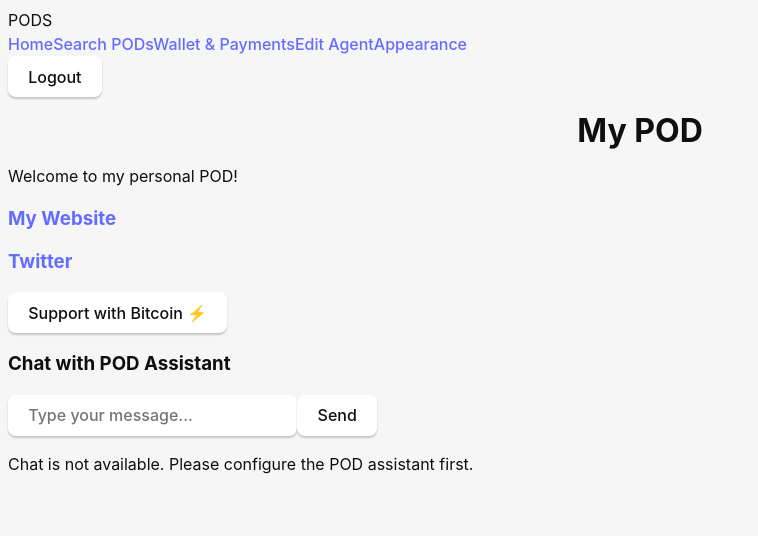
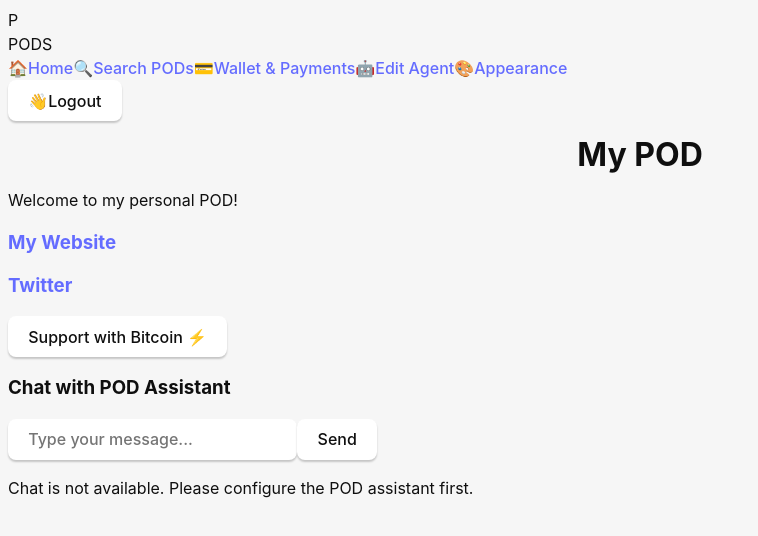
Before and after one commit to kikidesigns/startingOver, a React (Vite) app: page / in a window 1280 px wide. Shown: the top 536 px of the page, without its empty margins (0-758 px from the left). Built offline with nearby package versions, Linux system fonts and the light colour scheme.

Commit message:
Update Sidebar.tsx

```diff
--- a/src/components/layout/Sidebar.tsx
+++ b/src/components/layout/Sidebar.tsx
@@ -1,32 +1,55 @@
-import { Link } from 'react-router-dom';
+import { Link, useLocation } from 'react-router-dom';
+import { useState } from 'react';
 
 export const Sidebar = () => {
+  const location = useLocation();
+  const [isHovered, setIsHovered] = useState(false);
+
+  const isActiveLink = (path: string) => location.pathname === path;
+
   return (
-    <div className="fixed left-0 top-0 h-full w-64 bg-gray-900 text-white p-4">
-      <div className="space-y-6">
-        <div className="text-xl font-bold">PODS</div>
+    <div
+      className="fixed left-0 top-0 h-full w-72 bg-white/80 dark:bg-gray-900/80 backdrop-blur-lg shadow-2xl transition-all duration-300"
+      onMouseEnter={() => setIsHovered(true)}
+      onMouseLeave={() => setIsHovered(false)}
+    >
+      <div className="p-6 space-y-8">
+        <div className="flex items-center space-x-3">
+          <div className="h-10 w-10 rounded-xl bg-gradient-to-br from-indigo-500 to-purple-600 flex items-center justify-center">
+            <span className="text-white text-xl font-bold">P</span>
+          </div>
+          <span className="text-2xl font-bold bg-gradient-to-r from-indigo-500 to-purple-600 text-transparent bg-clip-text">
+            PODS
+          </span>
+        </div>
 
-        <nav className="space-y-2">
-          <Link to="/" className="block p-2 hover:bg-gray-800 rounded">
-            Home
-          </Link>
-          <Link to="/search" className="block p-2 hover:bg-gray-800 rounded">
-            Search PODs
-          </Link>
-          <Link to="/wallet" className="block p-2 hover:bg-gray-800 rounded">
-            Wallet & Payments
-          </Link>
-          <Link to="/agent" className="block p-2 hover:bg-gray-800 rounded">
-            Edit Agent
-          </Link>
-          <Link to="/appearance" className="block p-2 hover:bg-gray-800 rounded">
-            Appearance
-          </Link>
+        <nav className="space-y-1">
+          {[
+            { path: '/', label: 'Home', icon: '🏠' },
+            { path: '/search', label: 'Search PODs', icon: '🔍' },
+            { path: '/wallet', label: 'Wallet & Payments', icon: '💳' },
+            { path: '/agent', label: 'Edit Agent', icon: '🤖' },
+            { path: '/appearance', label: 'Appearance', icon: '🎨' },
+          ].map(({ path, label, icon }) => (
+            <Link
+              key={path}
+              to={path}
+              className={`flex items-center space-x-3 px-4 py-3 rounded-xl transition-all duration-200 ${
+                isActiveLink(path)
+                  ? 'bg-gradient-to-r from-indigo-500 to-purple-600 text-white shadow-lg'
+                  : 'hover:bg-gray-100 dark:hover:bg-gray-800'
+              }`}
+            >
+              <span className="text-xl">{icon}</span>
+              <span className="font-medium">{label}</span>
+            </Link>
+          ))}
         </nav>
 
-        <div className="pt-4 border-t border-gray-700">
-          <button className="w-full p-2 text-left hover:bg-gray-800 rounded">
-            Logout
+        <div className="pt-6 border-t border-gray-200 dark:border-gray-700">
+          <button className="w-full px-4 py-3 flex items-center space-x-3 text-gray-600 dark:text-gray-300 hover:bg-gray-100 dark:hover:bg-gray-800 rounded-xl transition-all duration-200">
+            <span className="text-xl">👋</span>
+            <span className="font-medium">Logout</span>
           </button>
         </div>
       </div>
```
